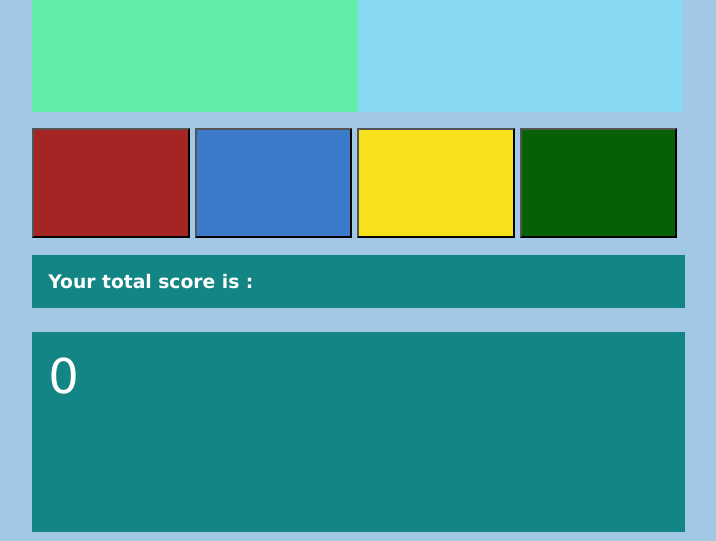
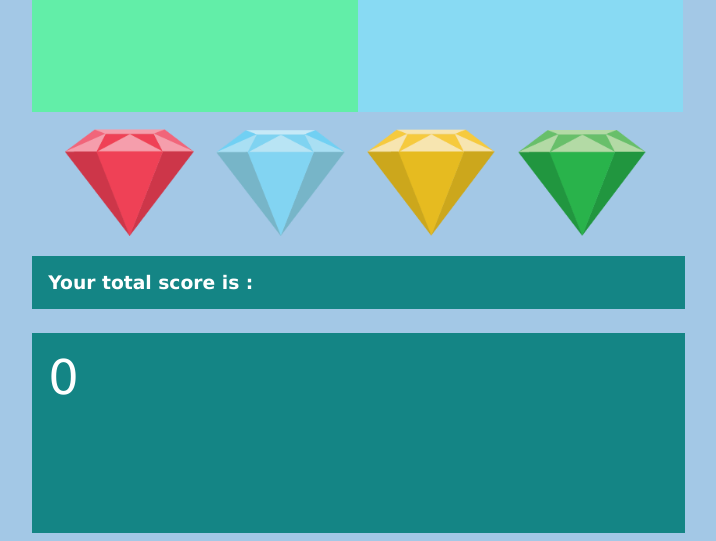
Before and after one commit to peiwren/CrystalsCollector-Game, a plain HTML site: page index.html in a window 1280 px wide. Shown: the part 354-895 px from the top of the page, without its empty margins (178-894 px from the left). Drawn offline with nearby package versions, Linux system fonts and the light colour scheme.

Commit message:
add image btns in html

```diff
--- a/index.html
+++ b/index.html
@@ -76,11 +76,18 @@
 
         button {
             margin-top: 16px;
-            width: 16.399%;
+            width: 12.399%;
             height: 110px;
+            background: none;
+            border: none;
+            margin-left: 2.8%;
         }
 
-        #red {
+        img {
+            width: 120%;
+        }
+
+        /* #red {
             background: rgb(165, 36, 36);
         }
 
@@ -94,7 +101,7 @@
 
         #green {
             background: rgb(6, 97, 6);
-        }
+        } */
 
         #yourTotalNum {
             font-size: 3em;
@@ -155,10 +162,18 @@
 
 
         <div id="crystals">
-            <button id="red"></button>
-            <button id="blue"></button>
-            <button id="yellow"></button>
-            <button id="green"></button>
+            <button id="red">
+                <img src="images/redCryst.png " />
+            </button>
+            <button id="blue">
+                <img src="images/blueCryst.png " />
+            </button>
+            <button id="yellow">
+                <img src="images/yellowCryst.png " />
+            </button>
+            <button id="green">
+                <img src="images/greenCryst.png " />
+            </button>
         </div><!--  -->
 
         <h3 id="totalTitle">Your total score is &colon;</h3>
```
